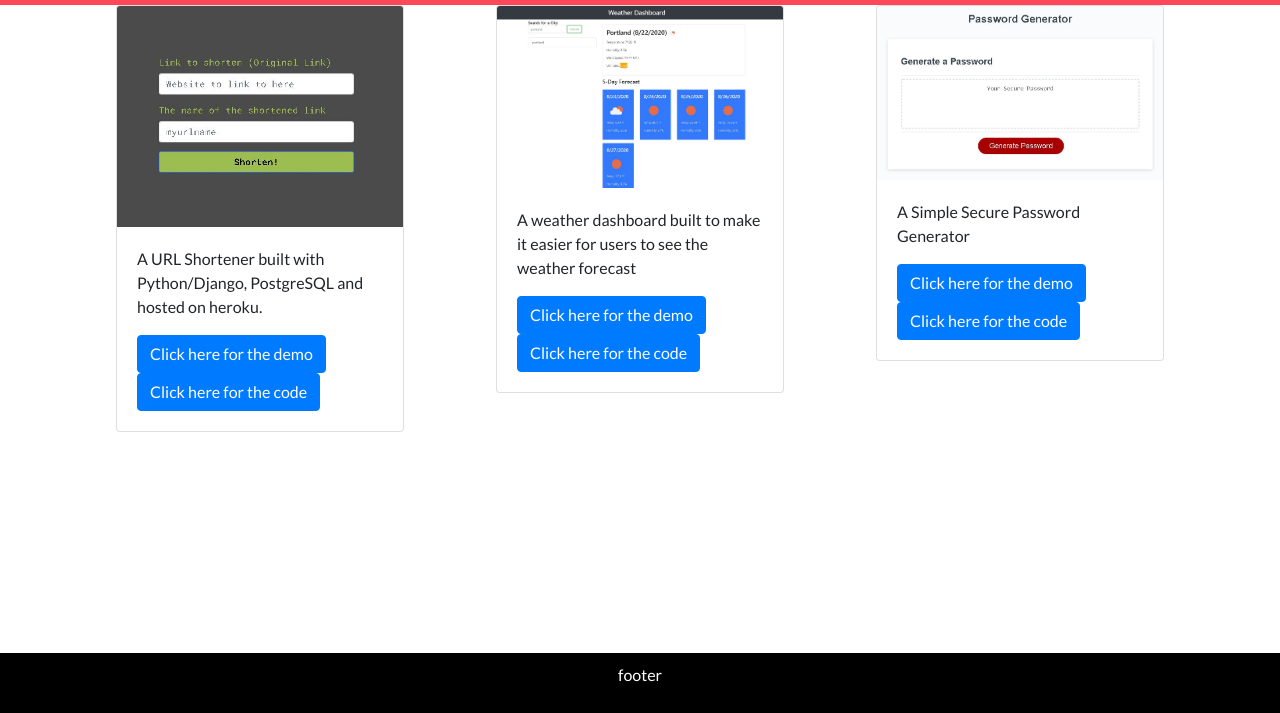
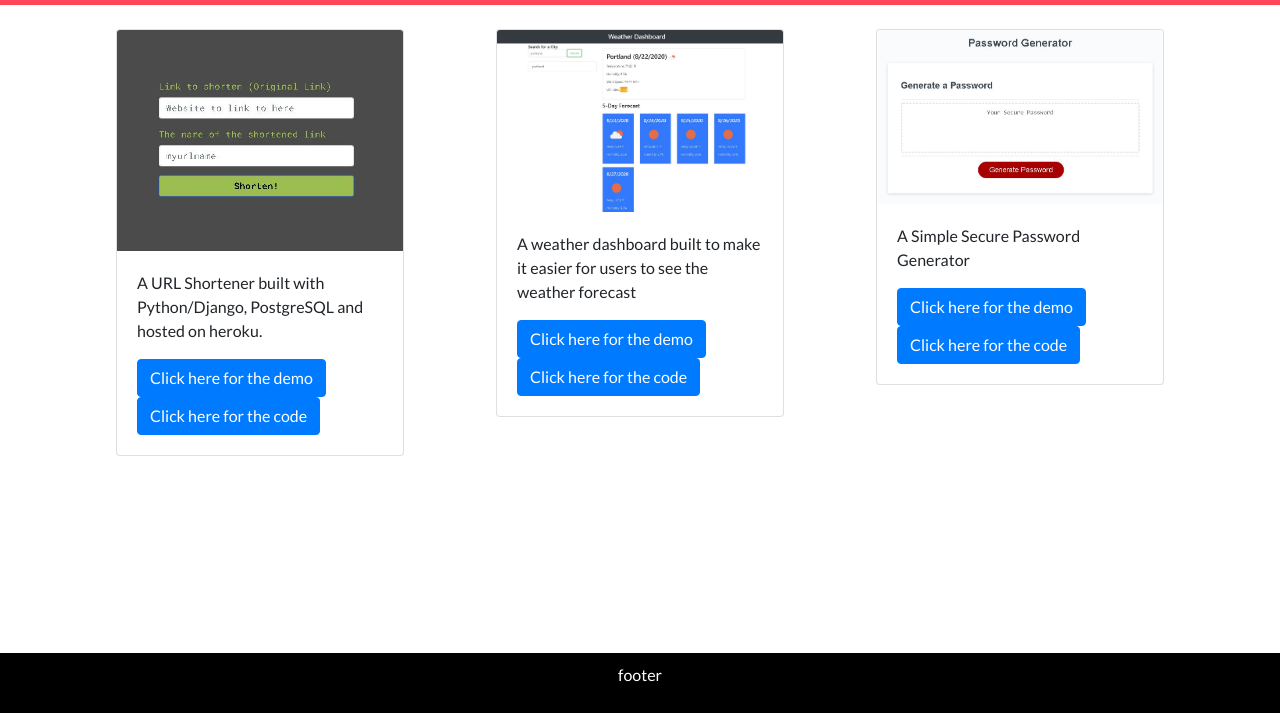
Before and after one commit to nosam1998/ResponsivePortfolio, a plain HTML site: page portfolio.html in a window 1280 px wide. Shown: the part 87-800 px from the top of the page. Drawn offline with nearby package versions, Linux system fonts and the light colour scheme.

Commit message:
Added padding to separate  the navbar and the cards

```diff
--- a/portfolio.html
+++ b/portfolio.html
@@ -39,7 +39,7 @@
     <!-- End of container -->
 
     <!-- Start of container -->
-    <div class="container cards-padding">
+    <div class="container cards-padding py-4">
         <div class="row">
             <!-- URL Shortener -->
             <div class="col-12 col-sm-12 col-md-12 col-lg-4">
```
